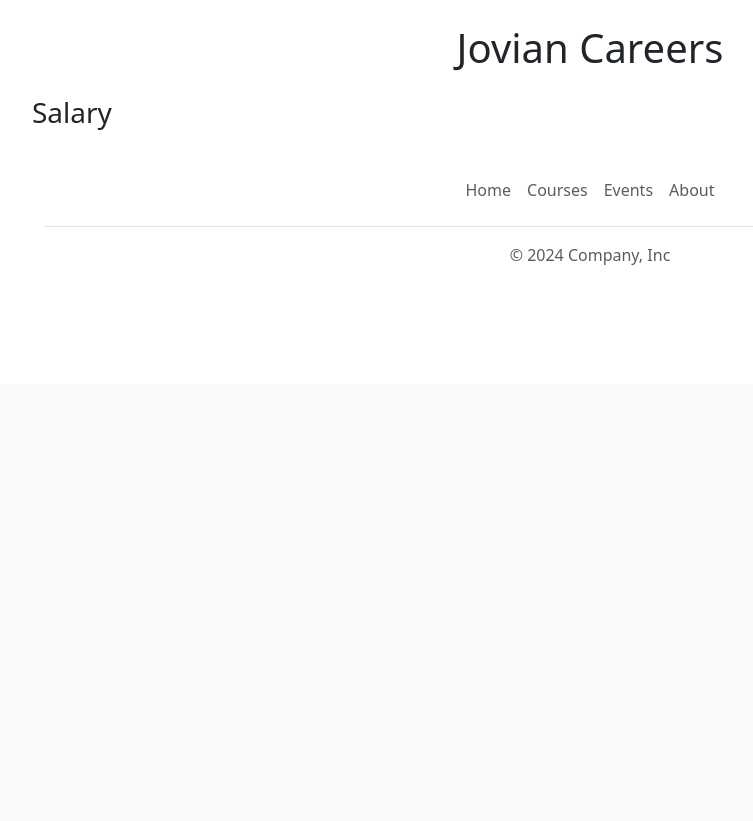
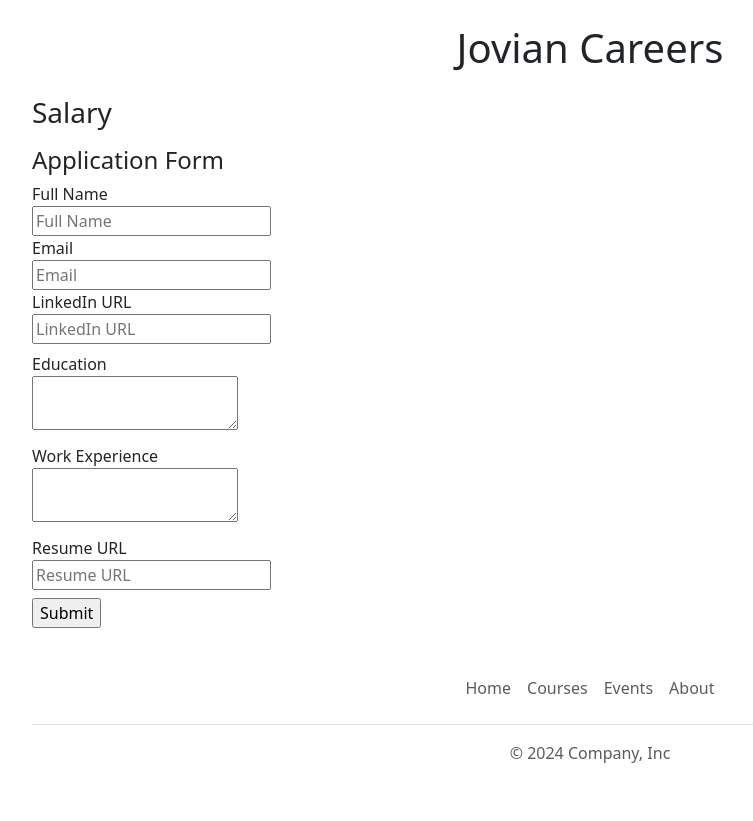
Before and after one commit to NganduChoolwe/jovian-careers-websitev2, a Flask app: template templates/jobpage.html in a window 1280 px wide. Shown: the part 416-1237 px from the top of the page, without its empty margins (50-803 px from the left). Before the commit the page ends 681 px from the top, so only its background shows below. Run offline with Flask 3, Linux system fonts and the light colour scheme; the template is opened without the code that fills it, so the values that code supplies are empty; parts of the project's set-up code (start-up, migrations or seed data) failed here and were passed over.

Commit message:
Store application in database

```diff
--- a/app.py
+++ b/app.py
@@ -1,5 +1,6 @@
-from flask import Flask, render_template, jsonify
-from database import load_jobs_from_db, load_job_from_db
+from operator import add
+from flask import Flask, render_template, jsonify, request
+from database import load_jobs_from_db, load_job_from_db, add_application_to_db
 
 
 
@@ -26,6 +27,13 @@ def show_job(id):
         return "Not Found", 404
     return render_template('jobpage.html', job=job)
 
+@app.route("/job/<id>/apply", methods=['post'])
+def apply_to_job(id):
+    data = request.form
+    job = load_job_from_db(id)
+
+    add_application_to_db(id, data)
+    return render_template('application_submitted.html', application=data, job=job)
 
 
 if __name__ == '__main__':
--- /dev/null
+++ b/templates/application_form.html
@@ -0,0 +1,36 @@
+<h4>Application Form</h4>
+<form action="/job/{{job['id']}}/apply" method="post">
+  <div>
+  <label>Full Name</label><br>
+  <input type="text" name="full_name" placeholder="Full Name">
+   </div>
+
+  <div>
+  <label>Email</label><br>
+  <input type="text" name="email" placeholder="Email">
+  </div>
+
+  <div class="mb-2">
+  <label>LinkedIn URL</label><br>
+  <input type="text" name="email" placeholder="LinkedIn URL">
+  </div>
+
+  <div class="mb-2">
+    <label>Education</label><br>
+    <textarea name="education">
+    </textarea>
+  </div>
+
+  <div class="mb-2">
+    <label>Work Experience</label><br>
+    <textarea
+       name="work_experience">
+    </textarea>
+  </div>
+
+   <div class="mb-2">
+    <label>Resume URL</label><br>
+    <input type="text" name="email" placeholder="Resume URL">
+    </div>
+  <input type="submit">
+</form>
--- a/templates/jobpage.html
+++ b/templates/jobpage.html
@@ -13,6 +13,7 @@
       <p class="lead mt-0">{{job.location}}</p>
       <h3>Salary</h3>
       <p>{{job.currency}}{{job.salary}}</p>
-    </dikkv>
+      {% include 'application_form.html' %}
+    </div>
      {% include 'footer.html' %}
   </body>
```
Also changed, not shown: database.py (+13 -0 lines), templates/application_submitted.html (added, +39 -0 lines).
